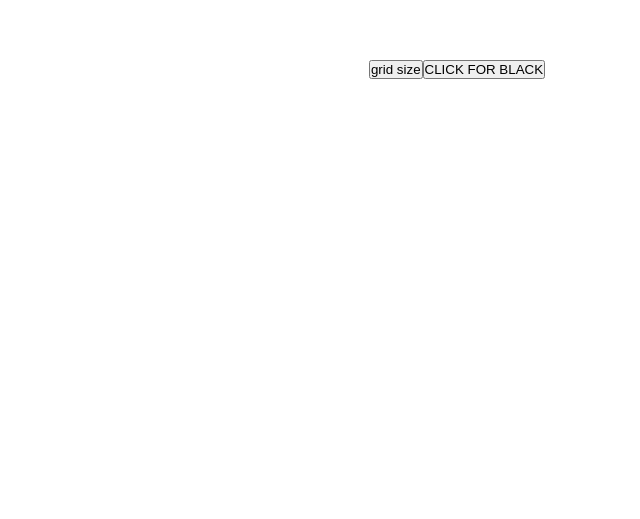
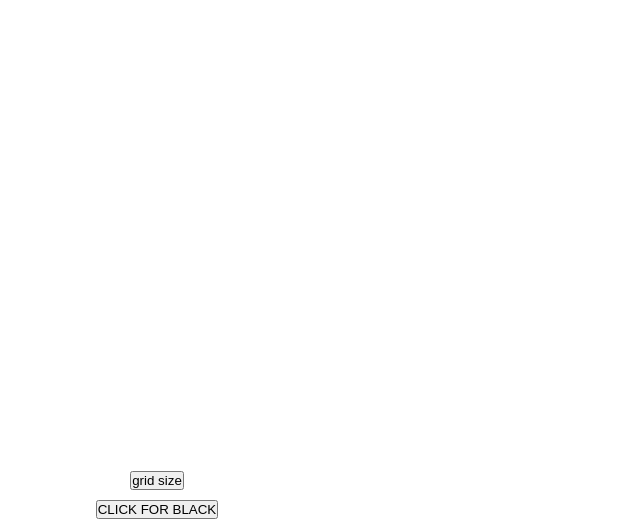
Before and after one commit to KingDeadeye/etch-a-sketch, a plain HTML site: page index.html in a window 1280 px wide. Shown: the part 281-800 px from the top of the page, without its empty margins (483-1123 px from the left). Drawn offline with Linux system fonts and the light colour scheme.

Commit message:
minor changes to position

```diff
--- a/app.js
+++ b/app.js
@@ -3,10 +3,10 @@
 let container1 = document.querySelector('.container1');
 
 let div1;
-
+let div2;
 
 function divBox1(num) {
-    let div2 = document.createElement('div');
+    div2 = document.createElement('div');
     for (let i = 0; i < num; i++) {
         div1 = document.createElement('div');
         div1.textContent = "";
--- a/styles.css
+++ b/styles.css
@@ -10,10 +10,14 @@ body {
     align-items: center;
     justify-content: center;
     min-width: 100vh;
+    height: 100vh;
+    flex-direction: column;
+    gap: 10px;
+}
 
 
 
-}
+
 
 .mystyle {
 display: flex;
@@ -27,10 +31,12 @@ flex-direction: column;
 .container1 {
     display: flex;
     flex-wrap: wrap;
-    justify-content: center;
-    width: 600px;
-    height: 700px;
-    padding-top: 200px;
+    padding: 50px;
+    height: 800px;
+
+
+    /* padding-top: 200px; */
+    width: 800px;
 
 
 
```
